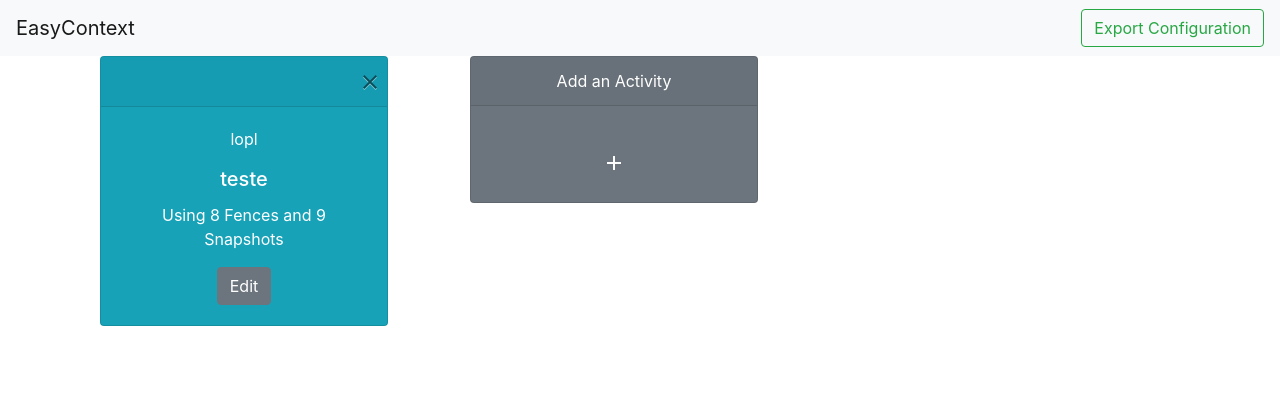
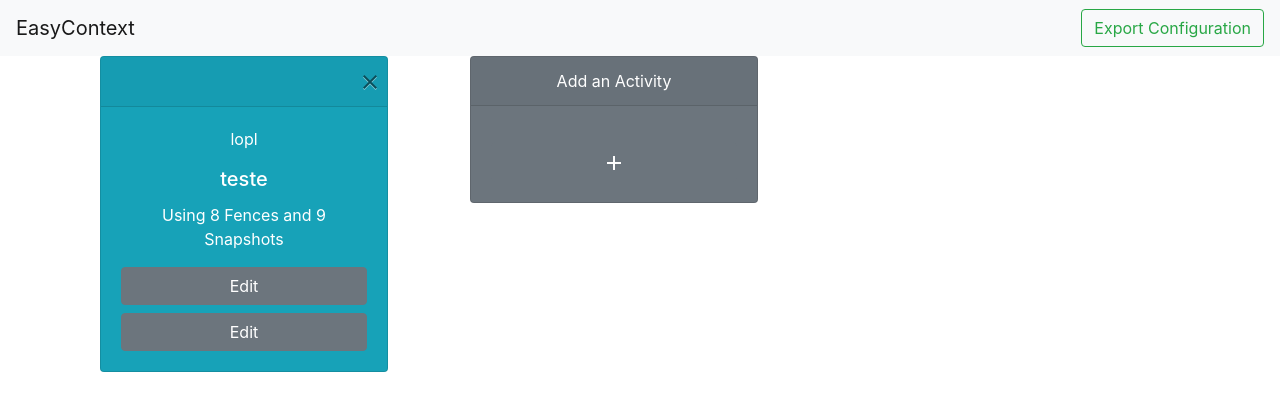
Before and after one commit to davitabosa12/easycontext-web, a React (Create React App) app: page / in a window 1280 px wide. Shown: the top 410 px of the page. Built offline with nearby package versions, Linux system fonts and the light colour scheme.

Commit message:
passing component states down

```diff
--- a/src/Activity.js
+++ b/src/Activity.js
@@ -1,6 +1,6 @@
 import React, { Component } from 'react';
 import './App.css';
-import ActivityEdit from './ActivityEdit';
+import {Link} from 'react-router-dom';
 
 
 export default class Activity extends Component {
@@ -13,17 +13,16 @@ export default class Activity extends Component {
             snapshots: [],
         };
         this._callActivityEdit = this._callActivityEdit.bind(this);
+        this._onActivitySelected = props.onActivitySelected;
     }
     _callActivityEdit(ev){
-        var settings = document.getElementById(this.props.id+"-activity-edit")
-        //settings.className = "d-block";
-        var classTags = settings.className.split(" ");
-        classTags = classTags.map((tag) =>{
-            if(tag === "d-none"){
-                tag = "d-block";
-            }
-        });
-        settings.className = classTags.join(" ");
+        var selectedActivity = {
+            name: this.state.name,
+            packet: this.state.packet,
+            fences: this.state.fences,
+            snapshots: this.state.snapshots,
+        }
+        this._onActivitySelected(selectedActivity);
     }
     render() {
         return (
@@ -42,8 +41,9 @@ export default class Activity extends Component {
                         <p className="">{this.props.activityPacket}</p>
                         <h5 className="card-title">{this.props.activityClass}</h5>
                         <p className="card-text">{this.props.text}</p>
-                        <button className="btn btn-secondary" id={this.props.id} onClick={this._callActivityEdit}>Edit</button>
-                        <ActivityEdit modalId="activityEdit" id={`${this.props.id}-activity-edit`} fences={this.state.fences} snapshots={this.state.snapshots} />
+                        <Link to="/editFence" className="btn btn-block btn-secondary" onClick={this._callActivityEdit}>Edit</Link>
+                        <a href="#" className="btn btn-block btn-secondary" onClick={this._callActivityEdit}>Edit</a>
+
                     </div>
                 </div>
             </div>
--- a/src/ActivityEdit.js
+++ b/src/ActivityEdit.js
@@ -6,6 +6,7 @@ import React, { Component } from 'react';
 import './App.css';
 import FenceAttribute from './FenceAttibute';
 import FenceForm from './FenceForm'
+import { Link } from 'react-router-dom'
 
 export default class ActivityEdit extends Component {
     constructor(props) {
@@ -62,8 +63,7 @@ export default class ActivityEdit extends Component {
             <div id={this.props.id} className={display}>
                 {this._renderFencesList(this.state.fencesList)}
                 {this._renderSnapshotsList(this.state.snapshotList)}
-                <button className="btn btn-block btn-secondary" data-toggle="modal" data-target="#addRule">Add Rule</button>
-                <FenceForm modalId="addRule" />
+
             </div>
 
         )
--- /dev/null
+++ b/src/ActivityView.js
@@ -0,0 +1,33 @@
+import React, { Component } from "react";
+
+export default class ActivityView extends Component {
+
+    constructor(props) {
+        super(props);
+        this.currentActivity = this.props.currentActivity;
+
+    }
+
+    componentDidUpdate(prevProps, prevState){
+        //Checar se os props que eu recebi realmente sao diferentes dos props que eu ja tinha
+        //isto evita recursao
+        if(prevState.currentActivity !== this.props.currentActivity){
+            this.setState({
+                currentActivity: this.props.currentActivity,
+            });
+        }
+    }
+
+
+    render() {
+        console.log(`From ActivityView ${this.props}`);
+        return (
+            <div className="container">
+                <RegisteredFences />
+                <RegisteredSnapshots />
+
+            </div>
+        )
+    }
+
+}
--- a/src/App.js
+++ b/src/App.js
@@ -1,15 +1,11 @@
 import React, { Component } from 'react';
 import { BrowserRouter as Router, Route, Switch } from 'react-router-dom';
 import createBrowserHistory from "history/createBrowserHistory";
-import logo from './logo.svg';
-import Navbar from './Navbar'
-import Mockup from './Mockup'
+
 import RegisteredActivities from './RegisteredActivities'
 import './App.css';
 import Root from './Root';
-import ActivityEdit from './ActivityEdit';
-import Activity from './Activity';
-import FenceForm from './FenceForm';
+import ActivityView from './ActivityView';
 
 const history = createBrowserHistory();
 class App extends Component {
@@ -21,8 +17,16 @@ class App extends Component {
     this._onActivityAdded = this._onActivityAdded.bind(this);
     this._onActivityEdited = this._onActivityEdited.bind(this);
     this._onActivityRemoved = this._onActivityRemoved.bind(this);
+    this._onActivitySelected = this._onActivitySelected.bind(this);
   }
 
+  _onActivitySelected(activity){
+    this.setState({
+      currentActivity: activity
+    }, () => {
+      console.log("Selected activity: " + activity);
+    })
+  }
   _onActivityAdded(activity){
       this.setState({
         activities: [...this.state.activities, activity]
@@ -56,9 +60,11 @@ class App extends Component {
             render={props => <RegisteredActivities {...props}
             onActivityAdded={this._onActivityAdded}
             onActivityEdited={this._onActivityEdited}
-            onActivityRemoved={this._onActivityRemoved} />}/>
+            onActivityRemoved={this._onActivityRemoved}
+            onActivitySelected = {this._onActivitySelected}/>}
+            />
             <Route path={"/editFence"}
-            render={props => <Activity activityClass="A name" />} />
+            render={props => <ActivityView {...props} currentActivity= {this.state.currentActivity} />} />
           </Switch>
 
         </Router>
--- a/src/RegisteredActivities.js
+++ b/src/RegisteredActivities.js
@@ -10,6 +10,8 @@ export default class RegisteredActivities extends Component {
             activitiesList: [{packet:"lopl", class:"teste"}]
         };
         this._handleOnNewActivity = this._handleOnNewActivity.bind(this);
+        this._renderActivity = this._renderActivity.bind(this);
+        this._onActivitySelected = this.props.onActivitySelected;
 
     }
 
@@ -42,8 +44,9 @@ export default class RegisteredActivities extends Component {
             if(fenceNumber > 0){
                 text = text + `${fenceNumber} Fence`;
                 if(fenceNumber > 1){
-                    text += 's ';
+                    text += 's';
                 }
+                text += " ";
             }
             if(snapshotNumber > 0){
                 if(fenceNumber > 0){
@@ -60,7 +63,12 @@ export default class RegisteredActivities extends Component {
 
 
         return (
-            <Activity key ={`${activity.packet}.${activity.class}`} id={`${activity.packet}.${activity.class}`} activityPacket={activity.packet} activityClass={activity.class} text={text}/>
+            <Activity key ={`${activity.packet}.${activity.class}`}
+            id={`${activity.packet}.${activity.class}`}
+            activityPacket={activity.packet}
+            activityClass={activity.class}
+            text={text}
+            onActivitySelected={this._onActivitySelected}/>
         )
     }
     _renderActivitiesList(activitiesList){
```
Also changed, not shown: src/RegisteredFences.js (added, +26 -0 lines), src/RegisteredSnapshots.js (added, +8 -0 lines), src/components/FenceComponent.js (added).
